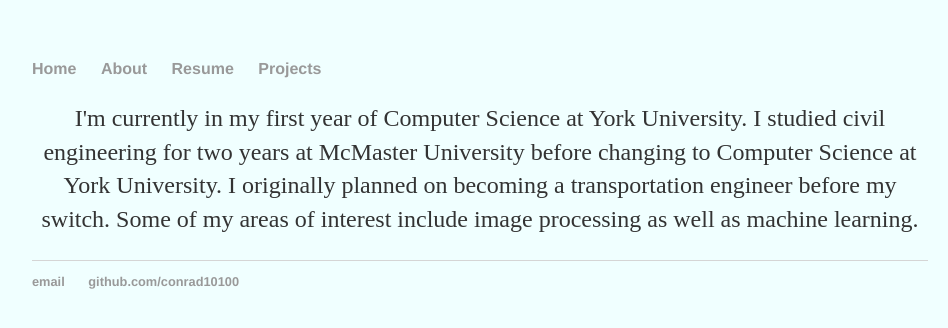
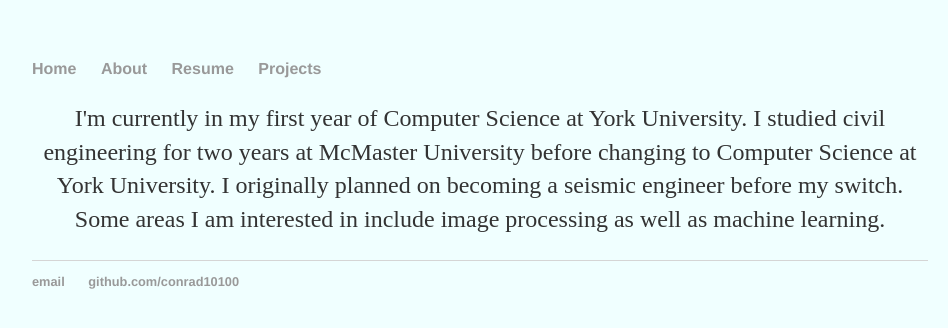
Before and after one commit to conrad10100/conrad10100.github.io, a Jekyll site: the page built from about/index.html, in a window 1280 px wide. Shown: the top 328 px of the page, without its empty margins (160-1108 px from the left). Built offline with Jekyll 4.4.1, drawn with Linux system fonts in a browser that asks for light colours.

Commit message:
Update index.html

```diff
--- a/about/index.html
+++ b/about/index.html
@@ -4,6 +4,6 @@ title: Conrad Chiu
 ---
 <div class="blurb">
 		<p>I'm currently in my first year of Computer Science at York University. I studied civil engineering for two years at McMaster University before changing to Computer Science at York University.
-      I originally planned on becoming a transportation engineer before my switch. Some of my areas of interest include image processing
+      I originally planned on becoming a seismic engineer before my switch. Some areas I am interested in include image processing
       as well as machine learning.</p>
 </div><!-- /.blurb -->
```
